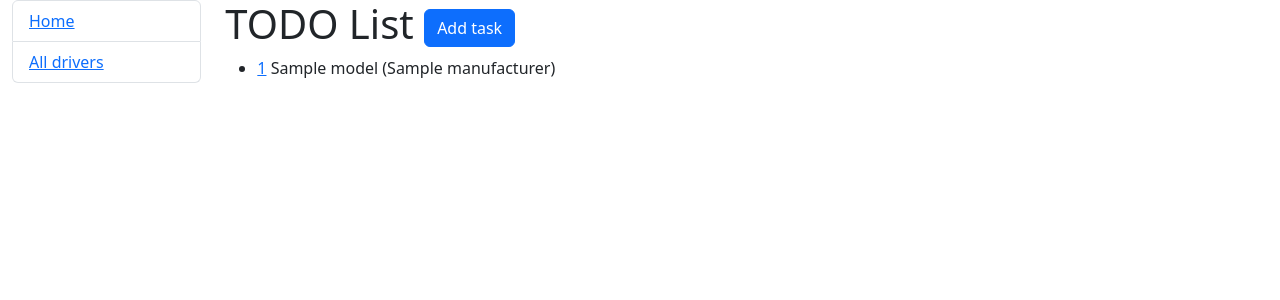
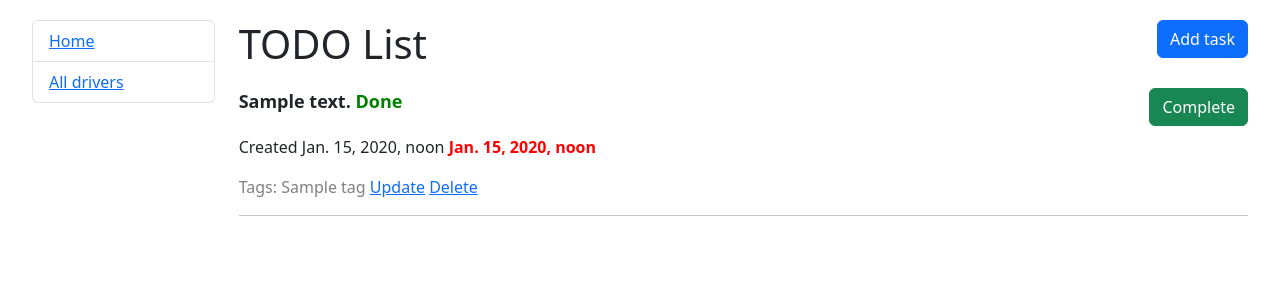
Before and after one commit to VasylTurok/Todo_List, a Django app: template templates/todo/index.html in a window 1280 px wide. Shown: the top 300 px of the page. Run offline with Django 4.2, Linux system fonts and the light colour scheme; tables that the repository leaves empty hold one stand-in row (values such as "Sample post"); the template is opened without the code that fills it: values that come from a table or form of the project are taken from there, most other values are stand-ins (such as "Sample title", 1, 10 or a date in 2020).

Commit message:
add home page

```diff
--- a/static/css/styles.css
+++ b/static/css/styles.css
@@ -1,5 +1,21 @@
 body{
-  margin: 0;
+  margin: 20px;
   padding: 0;
 
 }
+.done{
+  color: green;
+}
+.not-done{
+  color: red
+}
+.name {
+	font-size: 18px;
+	margin: 20px 0;
+}
+.float-right {
+    float: right;
+}
+.tag{
+	color: gray;
+}
--- a/templates/todo/index.html
+++ b/templates/todo/index.html
@@ -4,20 +4,49 @@
 
   <h1>
     TODO List
-    <a href="{% url 'todo:index' %}" class="btn btn-primary link-to-page">
+    <a href="{% url 'todo:task-create' %}" class="btn btn-primary link-to-page float-right">
       Add task
     </a>
   </h1>
 
   {% if task_list %}
-    <ul>
-      {% for car in car_list %}
-        <li>
-          <a href="{% url "taxi:car-detail" pk=car.id %} ">{{ car.id }}</a>
-          {{ car.model }} ({{ car.manufacturer.name }})
-        </li>
+
+      {% for task in task_list %}
+        <div>
+          <div class="name">
+            <strong>{{ task.content }}</strong>
+            {% if task.done %}
+              <span class="done"><strong>Done</strong></span>
+          <a href="{% url 'todo:task-create' %}" class="btn btn-success link-to-page float-right">
+            Complete
+          </a>
+            {% else %}
+            <span class="not-done"><strong>Not done</strong></span>
+            <a href="{% url 'todo:task-create' %}" class="btn btn-secondary link-to-page float-right">
+              Undo
+            </a>
+            {% endif %}
+          </div>
+
+          <p> Created {{task.datetime}}
+            {% if task.done %}
+              <span class="not-done"><strong>{{ task.deadline }}</strong></span>
+            {% endif %}</p>
+          <p>
+            <span class="tag">
+          Tags:
+            {% for tag in task.tags.all %}
+            {{ tag.name}}
+            {% endfor %}
+            </span>
+            <a href="{% url 'todo:task-create' %}">Update</a>
+            <a href="{% url 'todo:task-create' %}">Delete</a>
+          </p>
+          <hr>
+        </div>
+
       {% endfor %}
-    </ul>
+
   {% else %}
     <p>There are no cars in taxi</p>
   {% endif %}
--- a/todo/urls.py
+++ b/todo/urls.py
@@ -1,8 +1,9 @@
 from django.urls import path
-from todo.views import TaskListView
+from todo.views import TaskListView, TaskCreateView
 
 urlpatterns = [
     path("", TaskListView.as_view(), name="index"),
+    path("task/create/", TaskCreateView.as_view(), name="task-create")
 ]
 
 app_name = "todo"
--- a/todo_list/settings.py
+++ b/todo_list/settings.py
@@ -122,6 +122,9 @@ USE_TZ = True
 
 STATIC_URL = 'static/'
 
+STATICFILES_DIRS = (BASE_DIR / "static",)
+
+STATIC_ROOT = BASE_DIR / "staticfiles"
 # Default primary key field type
 # https://docs.djangoproject.com/en/4.2/ref/settings/#default-auto-field
 
```
Also changed, not shown: templates/todo/task_form.html (added, +12 -0 lines), todo/admin.py (+9 -1 lines), todo/views.py (+7 -0 lines).
